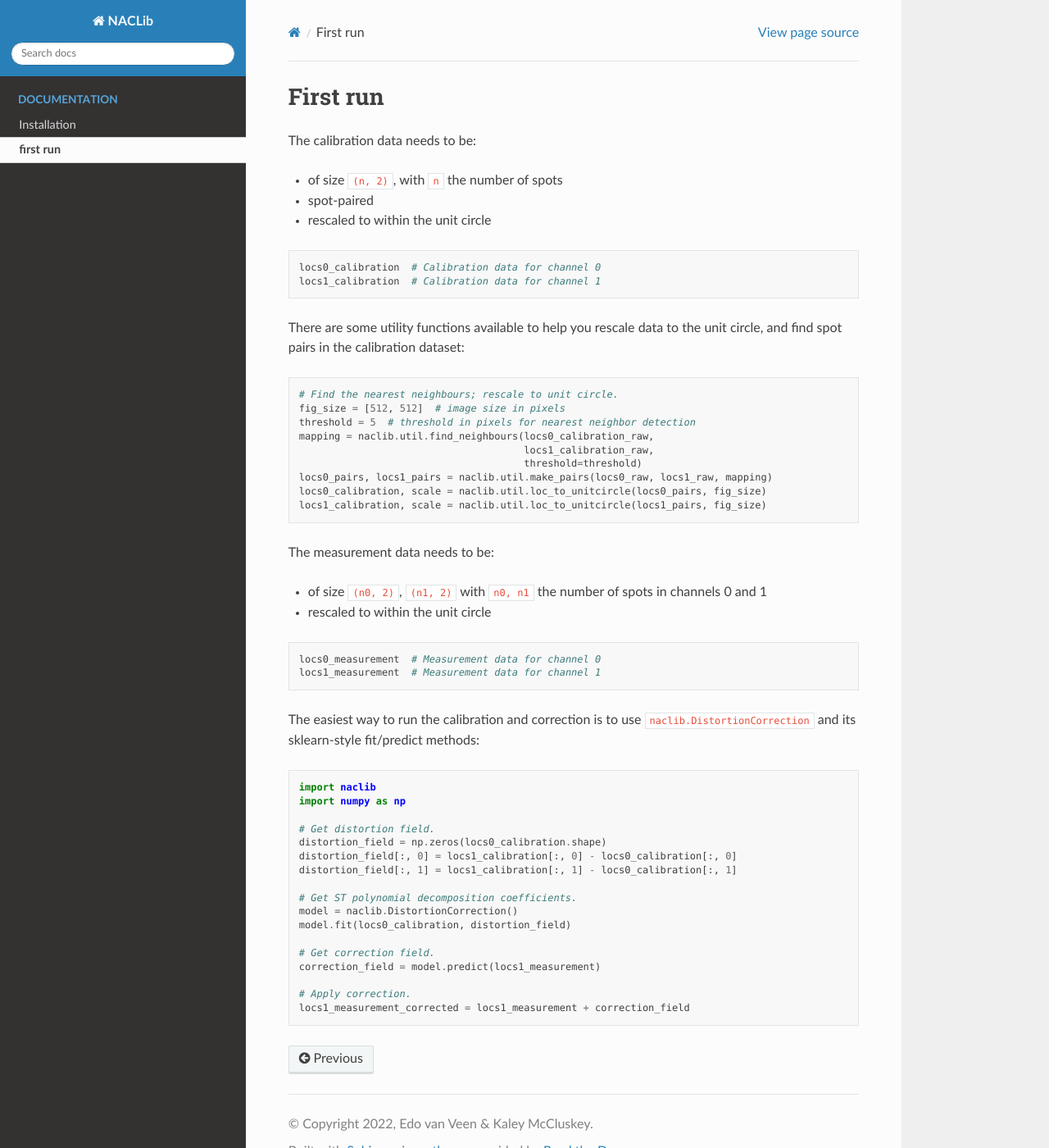
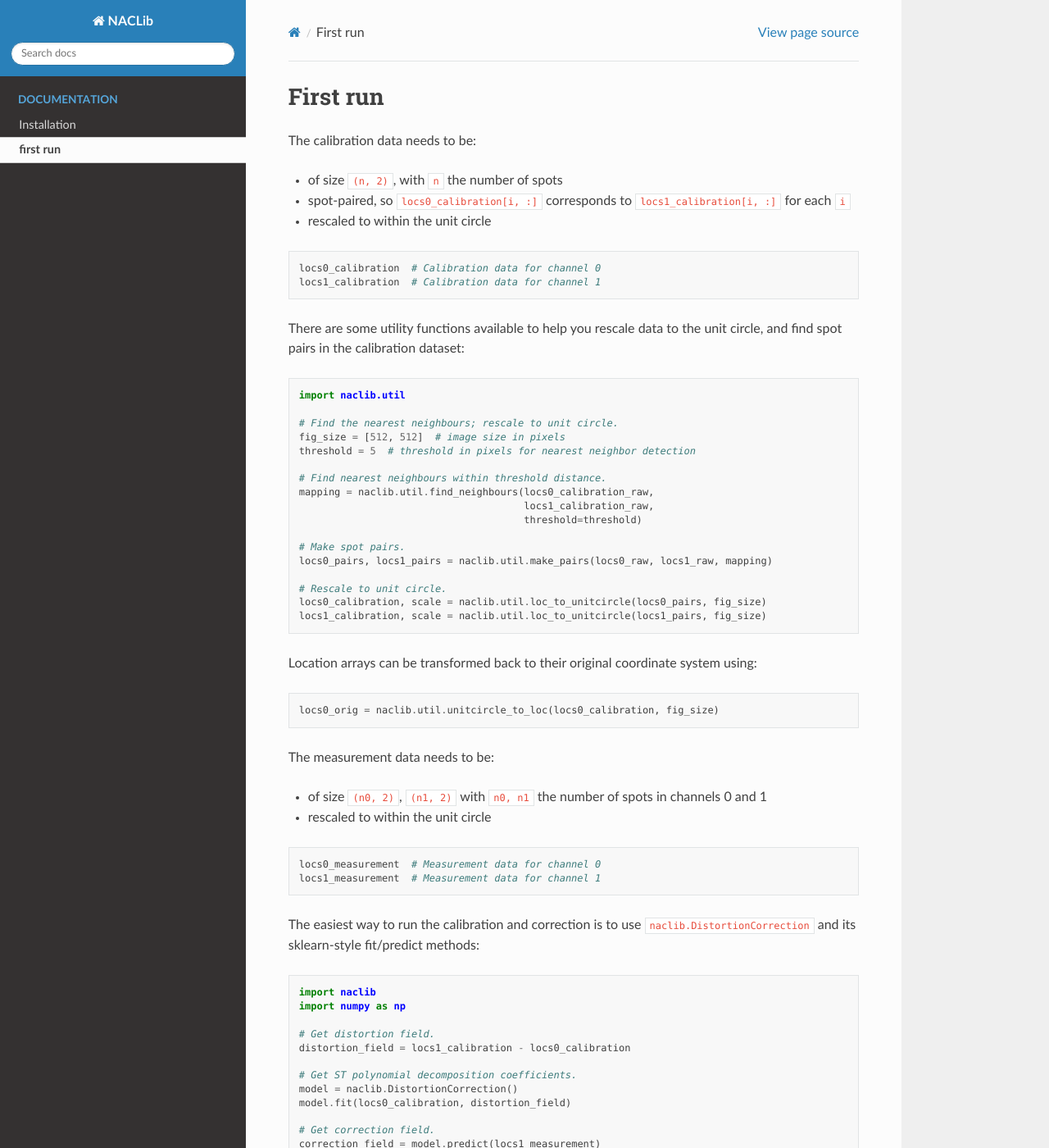
Before and after one commit to edovanveen/naclib, a Sphinx documentation site: the page built from docs/source/firstrun.rst, in a window 1280 px wide and 1400 px high. Shown: the whole window at 82% size. Built offline with Sphinx 7.4.7 and the Read the Docs theme 2.0.0, drawn with Linux system fonts in a browser that asks for light colours.

Commit message:
Update documentation.

```diff
--- a/docs/source/firstrun.rst
+++ b/docs/source/firstrun.rst
@@ -4,7 +4,7 @@ First run
 The calibration data needs to be:
 
 - of size ``(n, 2)``, with ``n`` the number of spots
-- spot-paired
+- spot-paired, so ``locs0_calibration[i, :]`` corresponds to ``locs1_calibration[i, :]`` for each ``i``
 - rescaled to within the unit circle
 
 .. code-block:: python
@@ -17,15 +17,29 @@ data to the unit circle, and find spot pairs in the calibration dataset:
 
 .. code-block:: python
 
+    import naclib.util
+
     # Find the nearest neighbours; rescale to unit circle.
     fig_size = [512, 512]  # image size in pixels
     threshold = 5  # threshold in pixels for nearest neighbor detection
+
+    # Find nearest neighbours within threshold distance.
     mapping = naclib.util.find_neighbours(locs0_calibration_raw,
                                           locs1_calibration_raw,
                                           threshold=threshold)
+
+    # Make spot pairs.
     locs0_pairs, locs1_pairs = naclib.util.make_pairs(locs0_raw, locs1_raw, mapping)
+
+    # Rescale to unit circle.
     locs0_calibration, scale = naclib.util.loc_to_unitcircle(locs0_pairs, fig_size)
     locs1_calibration, scale = naclib.util.loc_to_unitcircle(locs1_pairs, fig_size)
+
+Location arrays can be transformed back to their original coordinate system using:
+
+.. code-block:: python
+
+    locs0_orig = naclib.util.unitcircle_to_loc(locs0_calibration, fig_size)
 
 The measurement data needs to be:
 
@@ -46,9 +60,7 @@ and its sklearn-style fit/predict methods:
     import numpy as np
 
     # Get distortion field.
-    distortion_field = np.zeros(locs0_calibration.shape)
-    distortion_field[:, 0] = locs1_calibration[:, 0] - locs0_calibration[:, 0]
-    distortion_field[:, 1] = locs1_calibration[:, 1] - locs0_calibration[:, 1]
+    distortion_field = locs1_calibration - locs0_calibration
 
     # Get ST polynomial decomposition coefficients.
     model = naclib.DistortionCorrection()
```
Also changed, not shown: README.md (+16 -4 lines), 1 other file.
